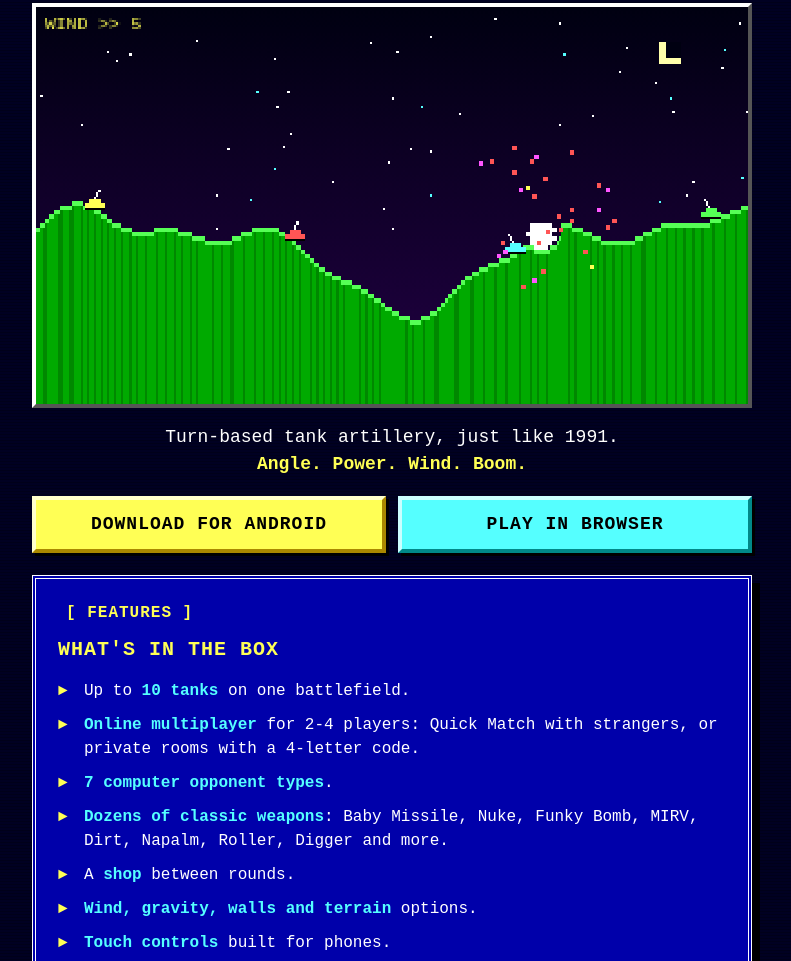
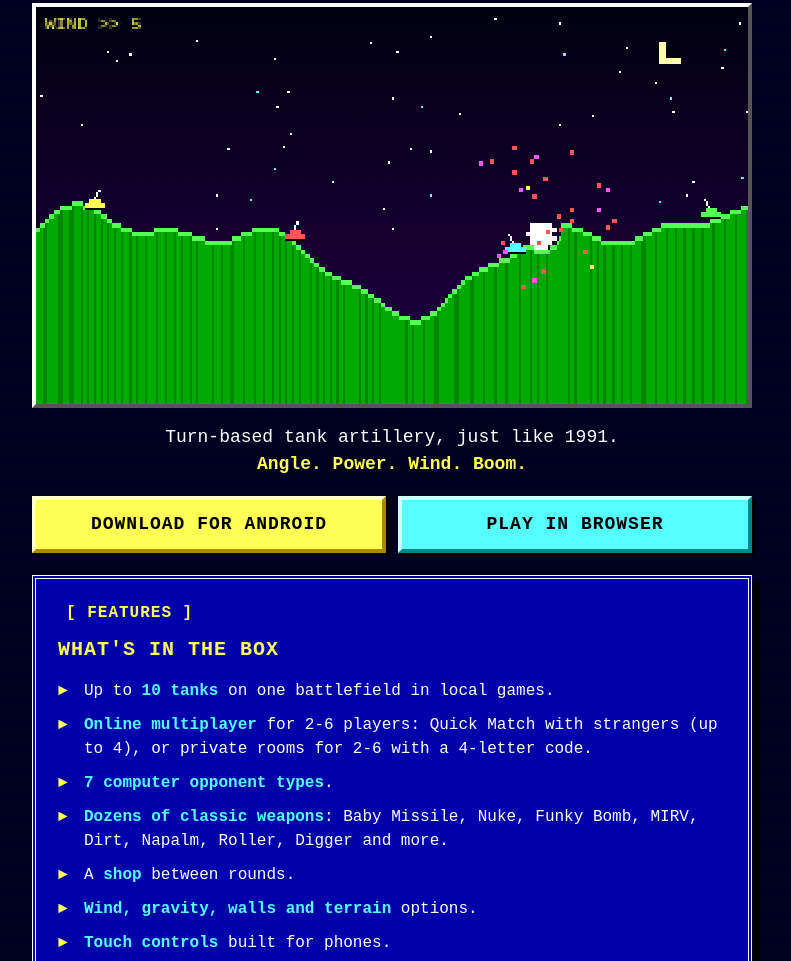
Before and after one commit to yishaik/Scorched, a plain HTML site: page landing/index.html in a window 1280 px wide. Shown: the part 203-1164 px from the top of the page, without its empty margins (248-1039 px from the left). Drawn offline with Linux system fonts and the light colour scheme.

Commit message:
Game: validate online shop totals, persist burnt decor, online room size 2-6 (#16 #23 #24)

```diff
--- a/landing/index.html
+++ b/landing/index.html
@@ -125,8 +125,8 @@ kbd{font:inherit;background:var(--black);color:var(--yellow);padding:0 4px;borde
       <span class="win__title">[ FEATURES ]</span>
       <h2>What's in the box</h2>
       <ul class="feat">
-        <li>Up to <b>10 tanks</b> on one battlefield.</li>
-        <li><b>Online multiplayer</b> for 2-4 players: Quick Match with strangers, or private rooms with a 4-letter code.</li>
+        <li>Up to <b>10 tanks</b> on one battlefield in local games.</li>
+        <li><b>Online multiplayer</b> for 2-6 players: Quick Match with strangers (up to 4), or private rooms for 2-6 with a 4-letter code.</li>
         <li><b>7 computer opponent types</b>.</li>
         <li><b>Dozens of classic weapons</b>: Baby Missile, Nuke, Funky Bomb, MIRV, Dirt, Napalm, Roller, Digger and more.</li>
         <li>A <b>shop</b> between rounds.</li>
```
